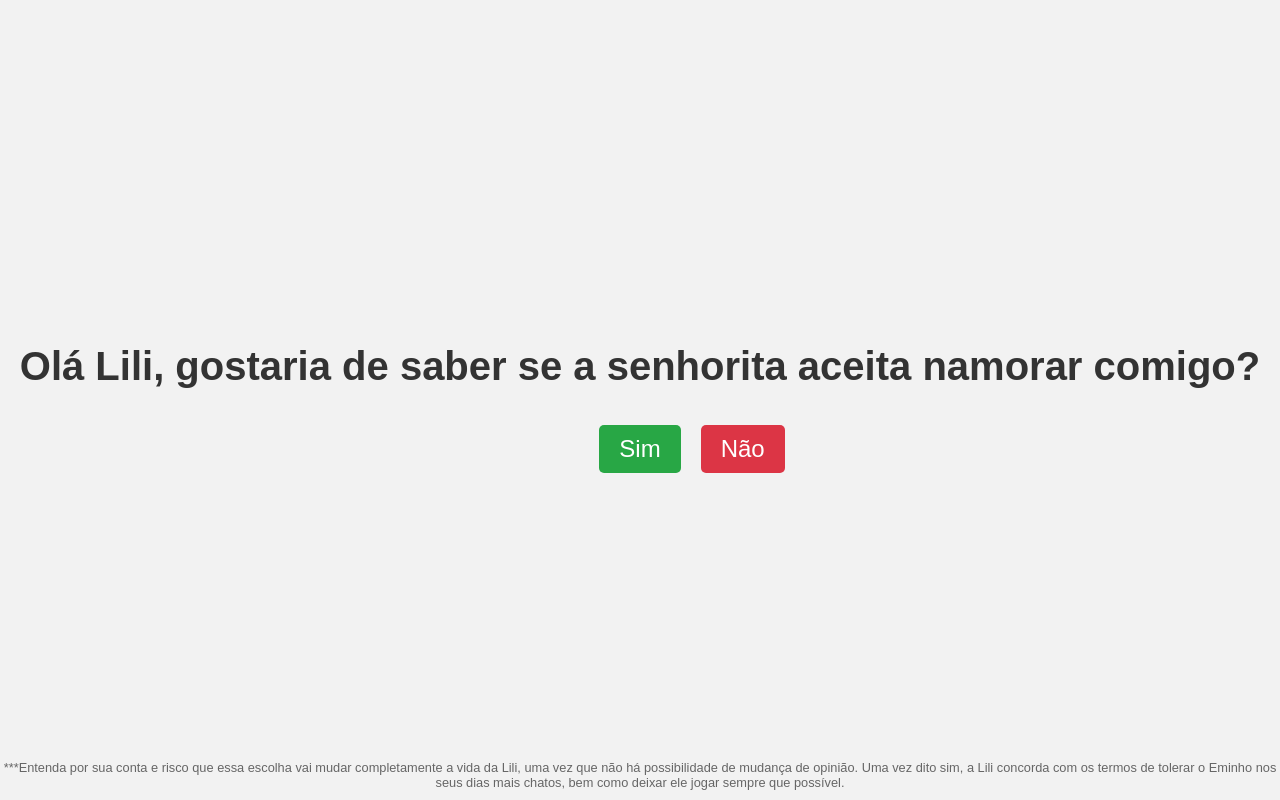
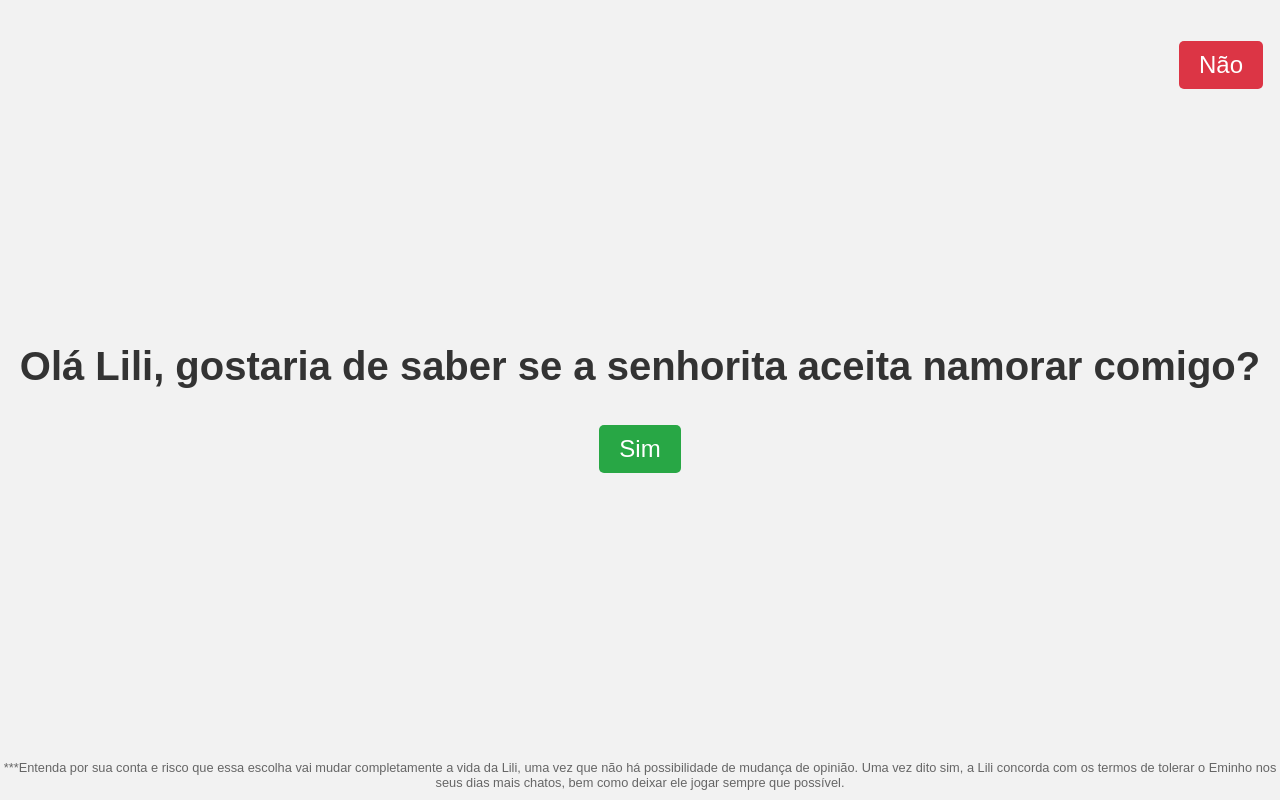
Before and after one commit to emercinho/eminho, a plain HTML site: page index.html in a window 1280 px wide. Drawn offline with Linux system fonts and the light colour scheme.

Commit message:
Update index.html

```diff
--- a/index.html
+++ b/index.html
@@ -80,14 +80,18 @@
     </footer>
 
     <script>
-        // JavaScript para mover o botão "Não" aleatoriamente
+        // JavaScript para mover o botão "Não" aleatoriamente a cada 0,5 segundo
         const btnNo = document.getElementById('btn-no');
-        btnNo.addEventListener('mouseover', function() {
+
+        function moveButton() {
             const x = Math.floor(Math.random() * (window.innerWidth - btnNo.clientWidth));
             const y = Math.floor(Math.random() * (window.innerHeight - btnNo.clientHeight));
             btnNo.style.left = `${x}px`;
             btnNo.style.top = `${y}px`;
-        });
+        }
+
+        // Move o botão a cada 0,5 segundo
+        setInterval(moveButton, 500);
 
         // Função para mostrar a surpresa
         function showSurprise() {
```
